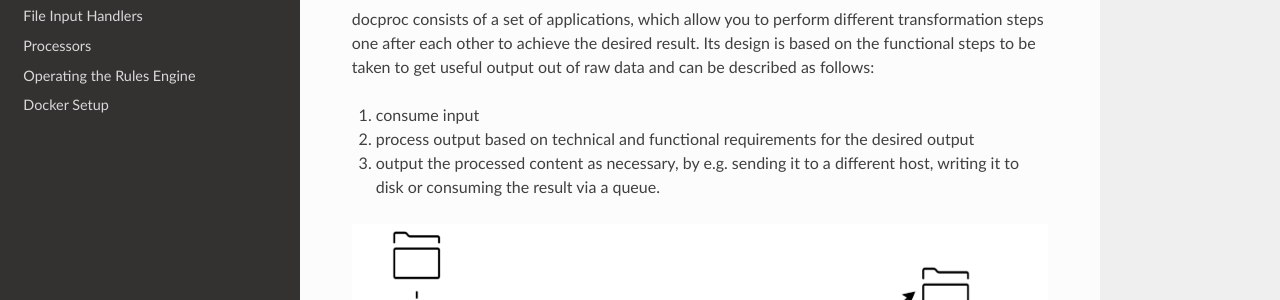
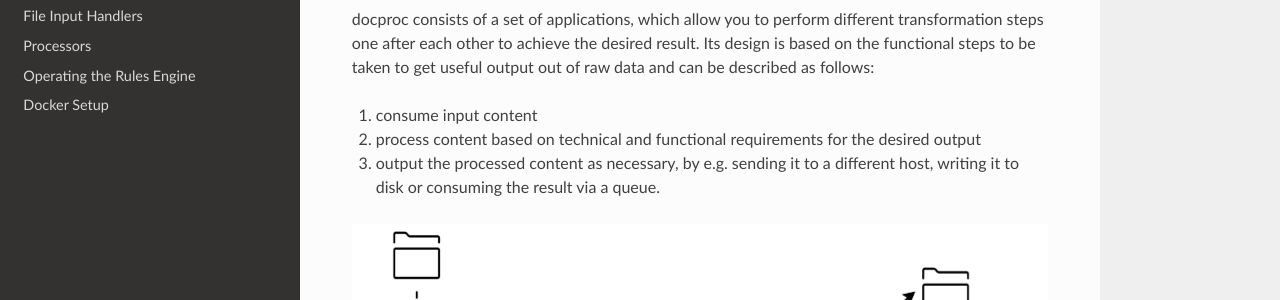
Before and after one commit to marcusva/docproc, a Sphinx documentation site: the page built from doc/index.rst, in a window 1280 px wide and 900 px high. Shown: the part 224-524 px from the top of the window. Built offline with Sphinx 7.4.7 and the Read the Docs theme 2.0.0, drawn with Linux system fonts in a browser that asks for light colours.

Commit message:
- minor doc fixes

```diff
--- a/doc/index.rst
+++ b/doc/index.rst
@@ -9,9 +9,9 @@ transformation steps one after each other to achieve the desired result. Its
 design is based on the functional steps to be taken to get useful output out of
 raw data and can be described as follows:
 
-#. consume input
-#. process output based on technical and functional requirements for the desired
-   output
+#. consume input content
+#. process content based on technical and functional requirements for the
+   desired output
 #. output the processed content as necessary, by e.g. sending it to a different
    host, writing it to disk or consuming the result via a queue.
 
```
Also changed, not shown: README.md (+3 -3 lines).
